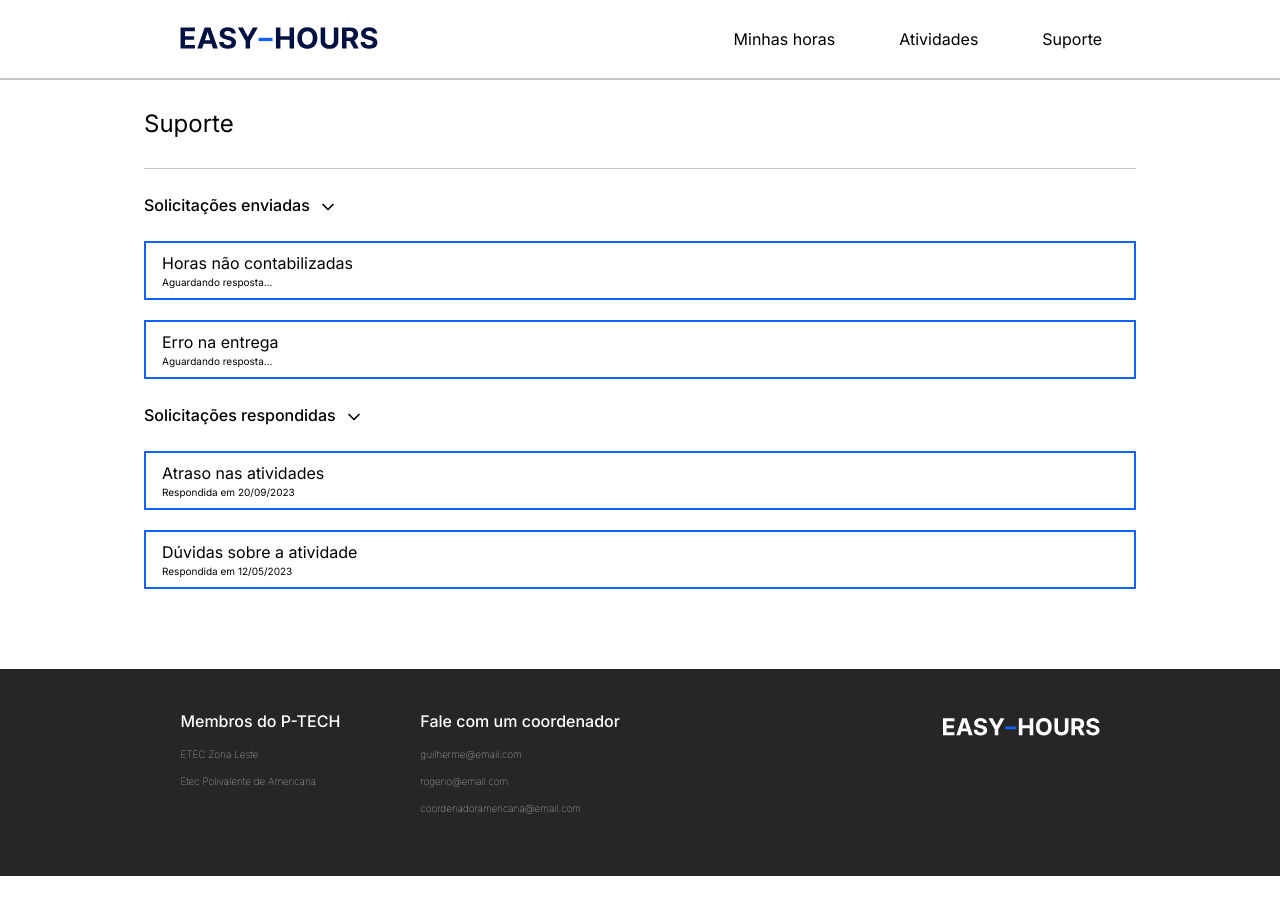
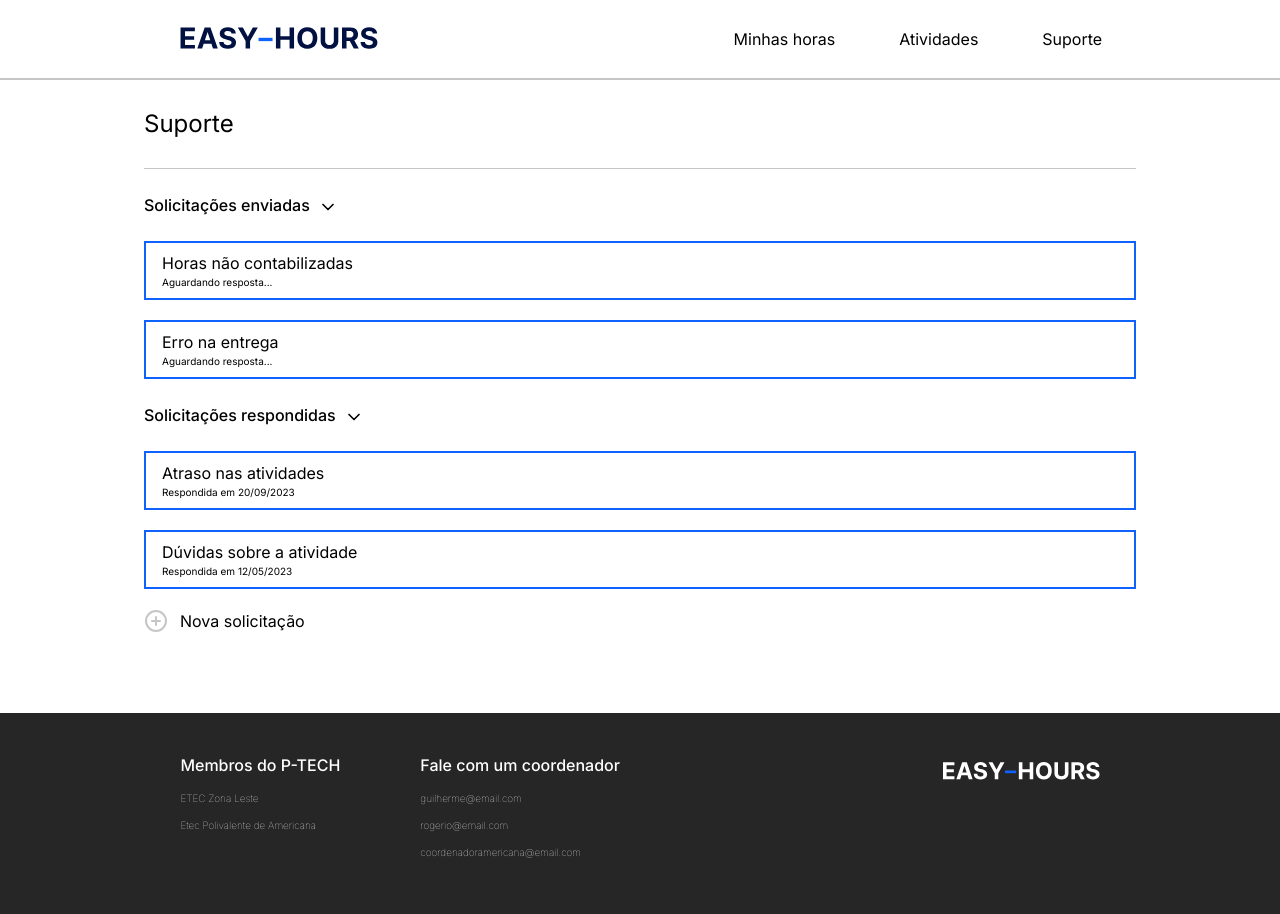
Before and after one commit to gabrielMendes21/tcc-etecZL, a Next.js app in the folder front/: page /aluno/suporte in a window 1280 px wide. Shown: the top 914 px of the page. Before the commit the page ends 876 px from the top, so only its background shows below. Built offline with nearby package versions, Linux system fonts and the light colour scheme.

Commit message:
add new request button

```diff
--- a/front/src/app/(authenticated)/aluno/suporte/page.jsx
+++ b/front/src/app/(authenticated)/aluno/suporte/page.jsx
@@ -4,6 +4,7 @@ import Card from '@/components/Card'
 import Dropdown from '@/components/Dropdown'
 import PageTitle from '@/components/H1'
 import Main from '@/components/Main'
+import NewButton from '@/components/NewButton'
 
 export default function Suporte() {
   return (
@@ -33,28 +34,9 @@ export default function Suporte() {
           <span>Respondida em 12/05/2023</span>
         </Card>
       </Dropdown>
-      {/* <div
-          className="dropdown flex items-end gap-2 my-6"
-          onClick={handleDropDown}
-        >
-          <h3 className="font-medium">Respondidas</h3>
-          {isActive ? <ChevronDown size={20} /> : <ChevronRight size={20} />}
-        </div>
-        <div
-          style={{
-            display: isActive ? 'block' : 'none',
-          }}
-          className="activities space-y-5"
-        >
-          <Card>
-            <span className="text-base">Atraso nas atividades</span>
-            <span>Respondida em 20/09/2023</span>
-          </Card>
-          <Card>
-            <span className="text-base">Dúvidas sobre a atividade</span>
-            <span>Respondida em 12/05/2023</span>
-          </Card>
-        </div> */}
+
+      {/* New support requeat button */}
+      <NewButton text="Nova solicitação" to="suporte/nova-solicitacao" />
     </Main>
   )
 }
```
